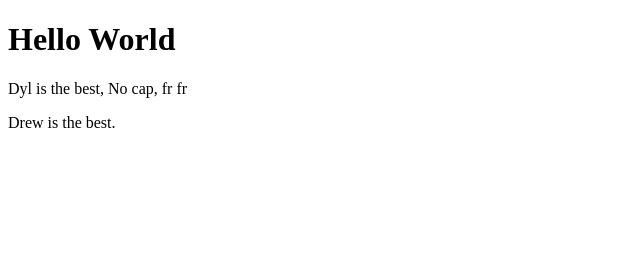
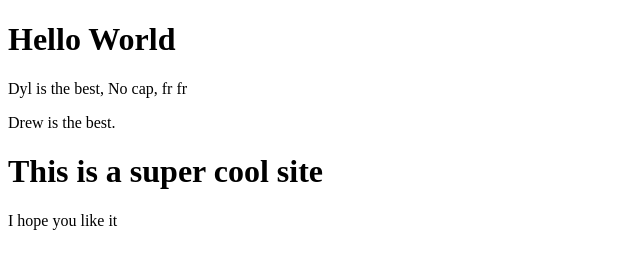
Before and after one commit to dylantrimble/testing_repo, a plain HTML site: page index.html in a window 1280 px wide. Shown: the whole page, without its empty margins (0-640 px from the left). Drawn offline with Linux system fonts and the light colour scheme.

Commit message:
added a thank/welcome message to home page

```diff
--- a/index.html
+++ b/index.html
@@ -10,5 +10,9 @@
     <h1>Hello World</h1>
     <p>Dyl is the best, No cap, fr fr</p>
     <p> Drew is the best. </p>
+    <div>
+        <h1>This is a super cool site</h1>
+        <p>I hope you like it</p>
+    </div>
 </body>
 </html>
```
